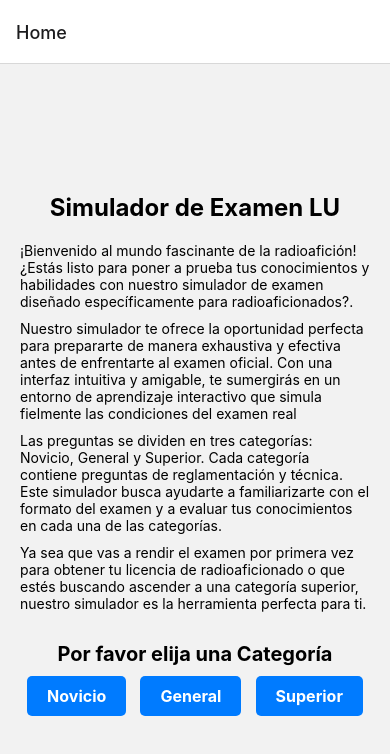
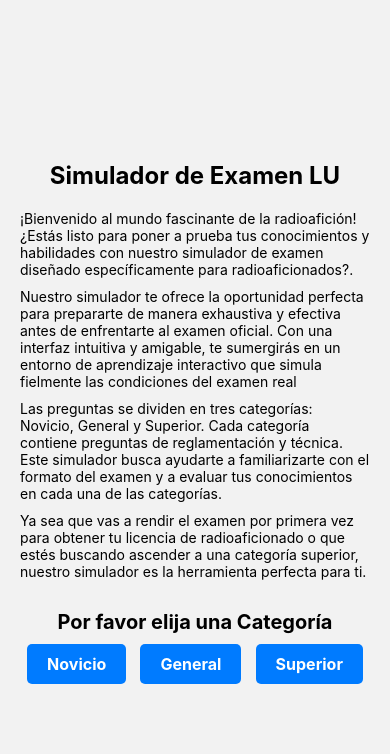
Before and after one commit to JSDRAKE/Quiz-LU, a React Native app: screen / in a window 390 px wide. Shown: the top 754 px of the page. Built offline with nearby package versions, Linux system fonts and the light colour scheme.

Commit message:
HeaderShow: Falase

```diff
--- a/App.js
+++ b/App.js
@@ -11,8 +11,8 @@ const App = () => {
   return (
     <NavigationContainer>
       <Stack.Navigator>
-        <Stack.Screen name="Home" component={HomeScreen} />
-        <Stack.Screen name="Novicio" component={ExamenNovicio} />
+        <Stack.Screen name="Home" component={HomeScreen} options={{ headerShown: false }}  />
+        <Stack.Screen name="Novicio" component={ExamenNovicio} options={{ headerShown: false }} />
       </Stack.Navigator>
     </NavigationContainer>
   );
```
